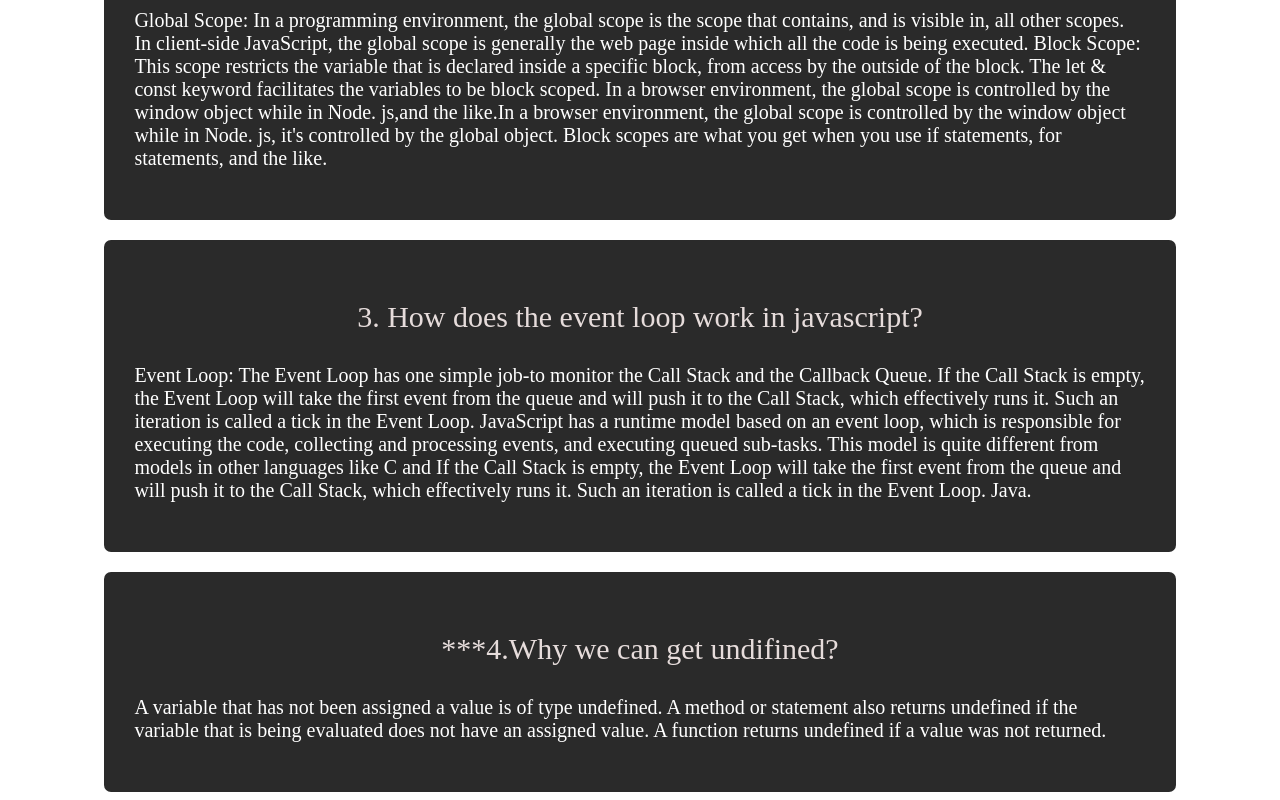
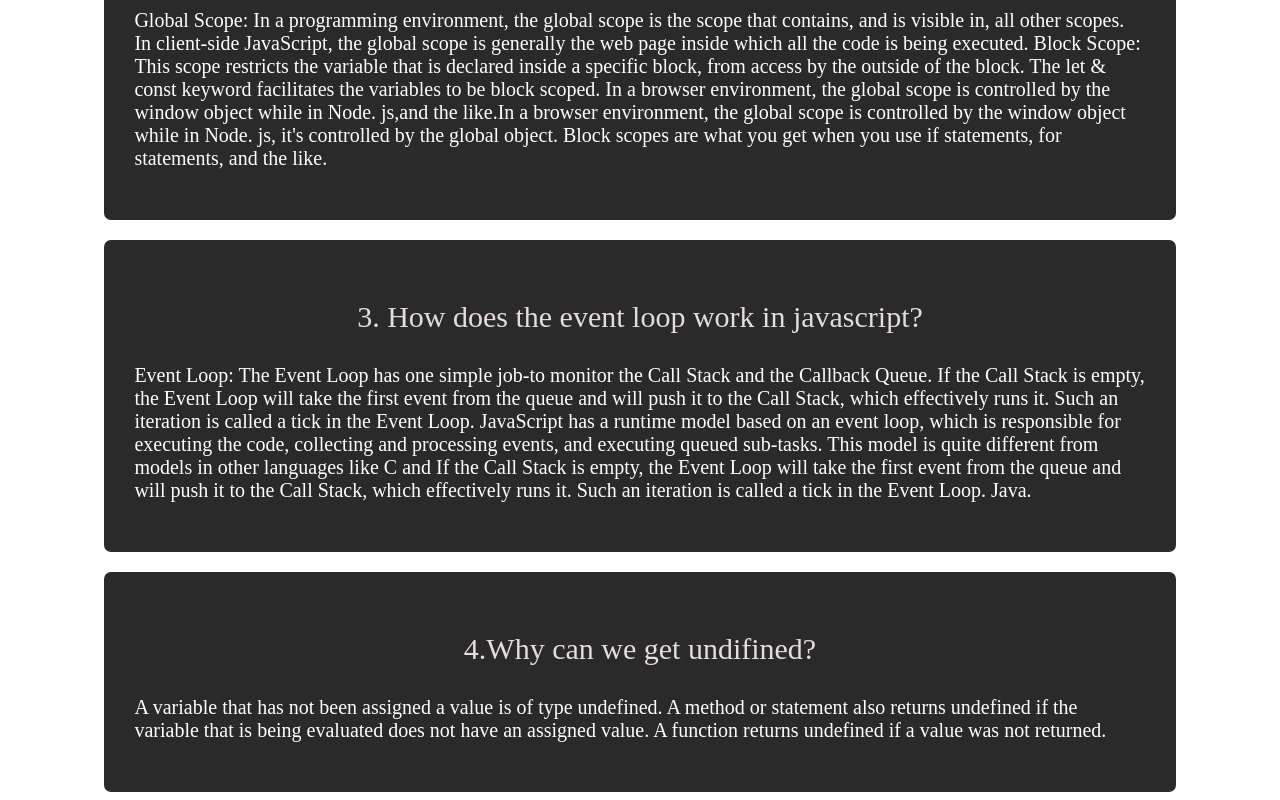
Before and after one commit to abzahid/type-monster, a plain HTML site: page blog.html in a window 1280 px wide. Shown: the part 536-1336 px from the top of the page. Drawn offline with Linux system fonts and the light colour scheme.

Commit message:
error fix

```diff
--- a/blog.html
+++ b/blog.html
@@ -74,7 +74,7 @@
             Java.</p>
     </div>
     <div>
-        <P class="questions">***4.Why we can get undifined?</P>
+        <P class="questions">4.Why can we get undifined?</P>
         <p>A variable that has not been assigned a value is of type undefined. A method or statement also returns
             undefined if the variable that is being evaluated does not have an assigned value. A function returns
             undefined if a value was not returned. </p>
```
